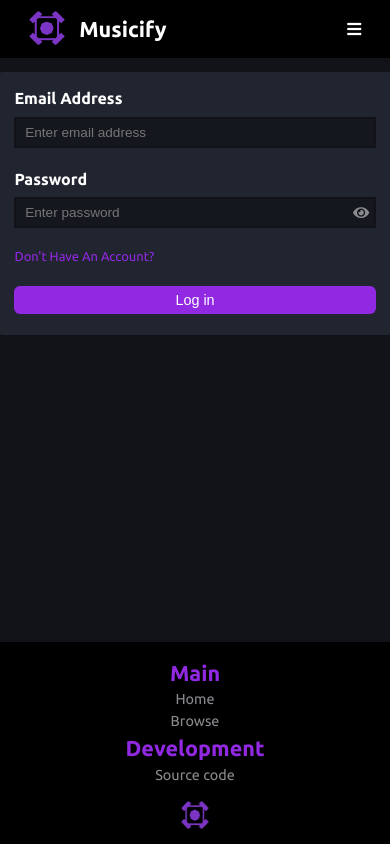
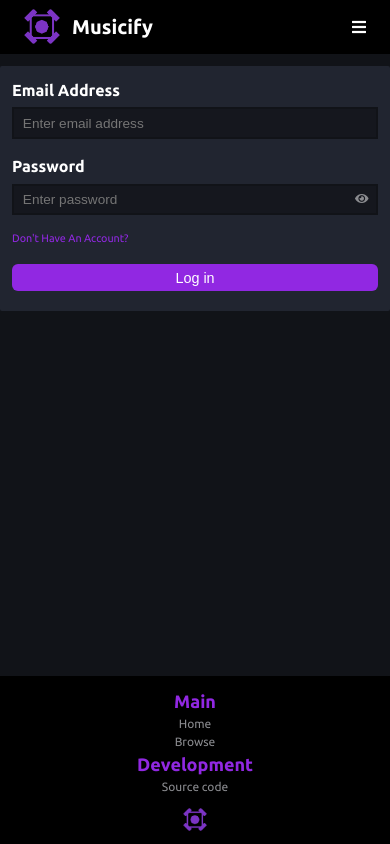
Before and after one commit to IsolatedLun/Musicify, a React (Vite) app in the folder frontend/: page /login in a window 390 px wide. Built offline with nearby package versions, Linux system fonts and the light colour scheme.

Commit message:
Made minor changes, made text responsive

```diff
--- a/frontend/src/css/global.css
+++ b/frontend/src/css/global.css
@@ -64,11 +64,11 @@ img {
   --txt: white;
   --txt-muted: hsl(225, 2%, 55%);
 
-  --fs-400: 1rem;
-  --fs-420: 1.12rem;
-  --fs-450: 1.25rem;
-  --fs-500: 1.75em;
-  --fs-600: 2.25em;
+  --fs-400: clamp(0.75rem, 1vw + 0.1rem, 2rem);
+  --fs-420: clamp(1rem, 1vw + 0.1rem, 2.5rem);
+  --fs-450: clamp(1rem, 1.5vw + 0.1rem, 3rem);
+  --fs-500: clamp(1.25rem, 2.5vw + 0.1rem, 4.75em);
+  --fs-600: clamp(1.5rem, 2.5vw + 0.1rem, 5.25em);
 
   --clr-primary: hsl(274, 76%, 52%);
   --clr-secondary: hsl(274, 76%, 58%);
@@ -81,9 +81,9 @@ img {
 }
 
 @media(max-width: 768px) {
-  :root {
+  /* :root {
     --fs-400: 0.9rem;
     --fs-450: 1rem;
     --fs-500: 1.35rem;
-  }
+  } */
 }
--- a/frontend/src/misc/consts.ts
+++ b/frontend/src/misc/consts.ts
@@ -22,3 +22,5 @@ export const DROPUP_OFF = '105%';
 // Icons
 export const ICON_ERROR = '\uf071';
 export const ICON_INFO = '\uf05a';
+export const ICON_PAUSE = '\uf04c';
+export const ICON_PLAY = '\uf04b';
--- a/frontend/src/misc/musicPlayerHandler.ts
+++ b/frontend/src/misc/musicPlayerHandler.ts
@@ -1,3 +1,4 @@
+import { ICON_PAUSE, ICON_PLAY } from "./consts";
 import { INF_Song } from "./interfaces";
 import { getSongEl } from "./utils";
 
@@ -17,12 +18,12 @@ export const handleControls = (e: React.MouseEvent<HTMLButtonElement>, audioEl:
 
  export const handleAudio = (audioEl: HTMLAudioElement, toggleBtn: HTMLButtonElement) => {
      if(audioEl.paused) {
-         toggleBtn.innerText = '\uf04c';
+         toggleBtn.innerText = ICON_PAUSE;
          audioEl.play()
      }
 
      else {
-         toggleBtn.innerText = '\uf04b';
+         toggleBtn.innerText = ICON_PLAY;
          audioEl.pause()
      }
  }
--- a/frontend/src/misc/utils.ts
+++ b/frontend/src/misc/utils.ts
@@ -85,6 +85,7 @@ export function popup(text: string, type: string, forceClear: boolean=false): vo
     const popupIcon = document.getElementById('popup-icon') as HTMLParagraphElement;
     const popupType = document.getElementById('popup-type') as HTMLParagraphElement;
     const popupText = document.getElementById('popup-text') as HTMLParagraphElement;
+    const typeLowerCase: string = type.toLowerCase();
 
     const error_icon = ICON_ERROR;
     const info_icon = ICON_INFO;
@@ -96,8 +97,8 @@ export function popup(text: string, type: string, forceClear: boolean=false): vo
 
     if(!popup.classList.contains('active')) {
         popupText.textContent = text;
-        popup.className = `popup ${type.toLowerCase()} active`;
-        popupIcon.textContent = eval(`${type.toLowerCase()}_icon`);
+        popup.className = `popup ${typeLowerCase} active`;
+        popupIcon.textContent = eval(`${typeLowerCase}_icon`);
         popupType.textContent = type;
 
         popupInterval = setTimeout(() => {
--- a/frontend/src/services/userServices.ts
+++ b/frontend/src/services/userServices.ts
@@ -50,6 +50,7 @@ export const UserApi = createApi({
      })
 })
 
-export const { useLoginMutation, useSignUpMutation, useGetUserByTokMutation, useUpdateUserInfoMutation } = UserApi;
+export const { useLoginMutation, useSignUpMutation, useGetUserByTokMutation,
+    useUpdateUserInfoMutation } = UserApi;
 
 // Functions
```
Also changed, not shown: frontend/prod.css, 1 other file (tests, documents, lock files or other folders).
